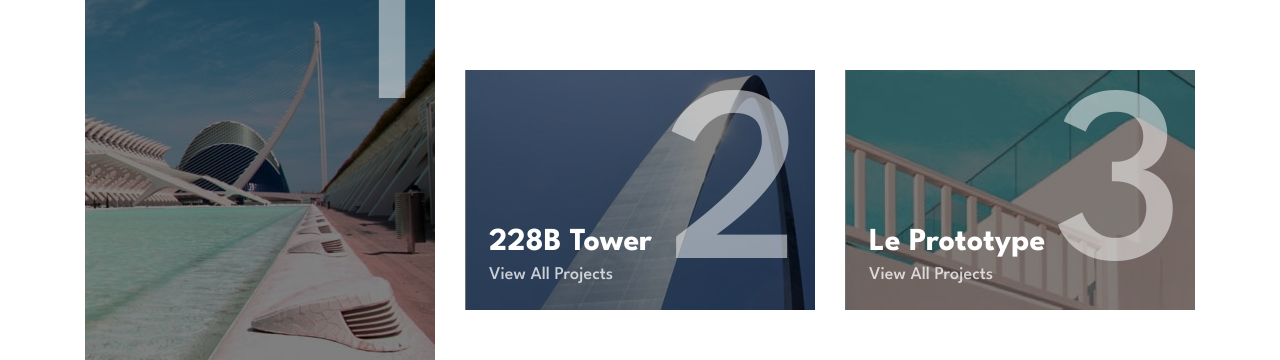
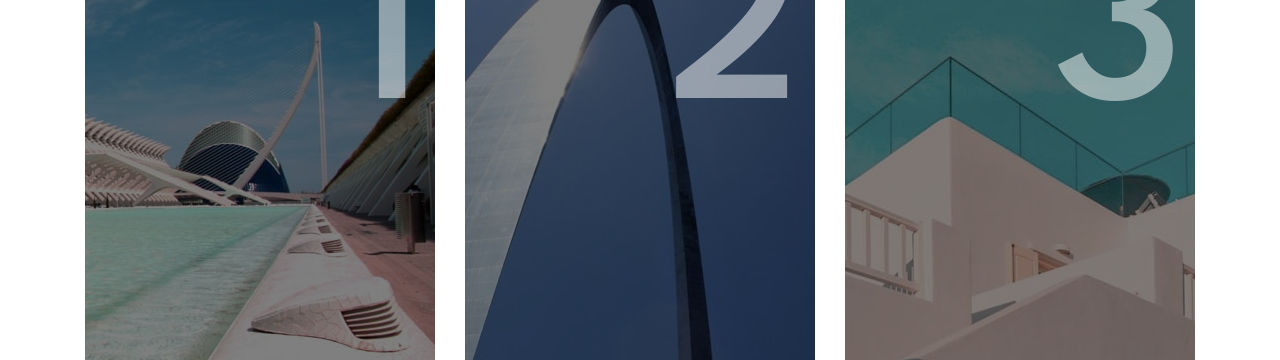
Before and after one commit to achiewe/arch-studio-multi-page-website, a Next.js app: page / in a window 1280 px wide. Shown: the part 2907-3267 px from the top of the page. Built offline with nearby package versions, Linux system fonts and the light colour scheme.

Commit message:
add responsie deskt images and sizes

```diff
--- a/src/app/components/Home/FeaturedComp.tsx
+++ b/src/app/components/Home/FeaturedComp.tsx
@@ -33,7 +33,7 @@ export default function FeaturedComp() {
           </h3>
         </div>
 
-        <div className="w-full h-[240px] pl-[24px] pb-[23px] flex flex-col justify-end bg-TowerMob bg-no-repeat bg-cover relative md:bg-TowerTab">
+        <div className="w-full h-[240px] pl-[24px] pb-[23px] flex flex-col justify-end bg-TowerMob bg-no-repeat bg-cover relative md:bg-TowerTab lg:h-[560px] lg:bg-TowerDesk">
           <h2 className="text-[32px] text-[#FFF] font-bold leading-[40px] z-10">
             228B Tower
           </h2>
@@ -49,7 +49,7 @@ export default function FeaturedComp() {
           </h3>
         </div>
 
-        <div className="w-full h-[240px] pl-[24px] pb-[23px] flex flex-col justify-end bg-LePrototypeMob bg-no-repeat bg-cover relative md:bg-LePrototypeTab">
+        <div className="w-full h-[240px] pl-[24px] pb-[23px] flex flex-col justify-end bg-LePrototypeMob bg-no-repeat bg-cover relative md:bg-LePrototypeTab lg:h-[560px] lg:bg-LePrototypeDesk">
           <h2 className="text-[32px] text-[#FFF] font-bold leading-[40px] z-10">
             Le Prototype
           </h2>
--- a/tailwind.config.js
+++ b/tailwind.config.js
@@ -17,6 +17,7 @@ module.exports = {
         TowerDesk: "url('/assets/portfolio/desktop/image-228b.jpg')",
         LePrototypeMob: "url('/assets/portfolio/mobile/image-prototype.jpg')",
         LePrototypeTab: "url('/assets/portfolio/tablet/image-prototype.jpg')",
+        LePrototypeDesk: "url('/assets/portfolio/desktop/image-prototype.jpg')",
         imageHeroMob: "url('/assets/about/mobile/image-hero.jpg')",
         imageHeroTab: "url('/assets/about/tablet/image-hero.jpg')",
         imageHeroDesk: "url('/assets/about/desktop/image-hero.jpg')",
```
